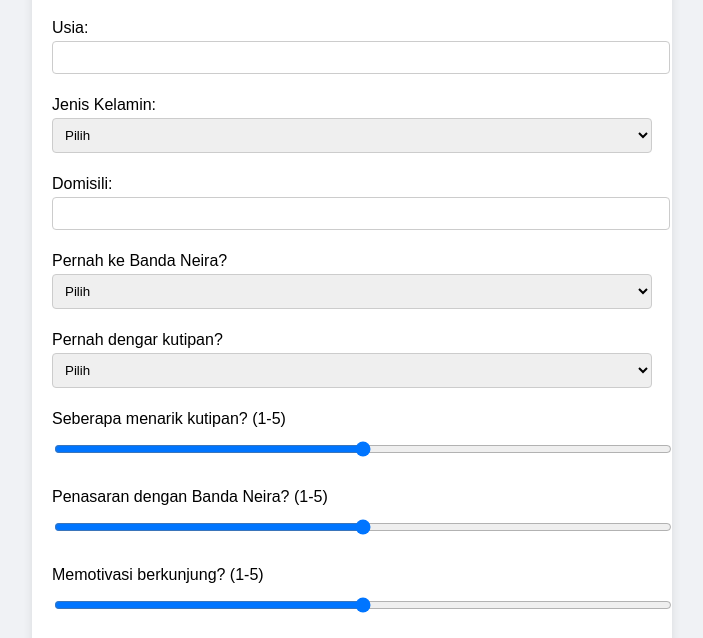
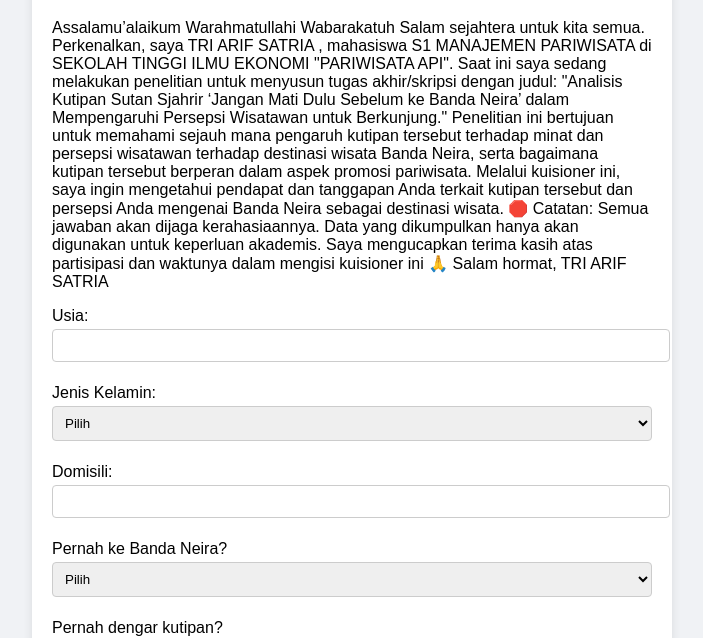
Before and after one commit to arifcoding86/kusioner, a plain HTML site: page index.html in a window 1280 px wide. Shown: the part 121-759 px from the top of the page, without its empty margins (288-991 px from the left). Drawn offline with Linux system fonts and the light colour scheme.

Commit message:
Update index.html

```diff
--- a/index.html
+++ b/index.html
@@ -4,12 +4,36 @@
 <head>
   <meta charset="UTF-8" />
   <meta name="viewport" content="width=device-width, initial-scale=1.0" />
-  <title>Kuisioner Banda Neira</title>
+  <title>Kuisioner Penelitian</title>
   <link rel="stylesheet" href="style.css" />
 </head>
 <body>
   <div class="container">
     <h1>Kuisioner Penelitian</h1>
+    <p>Assalamu’alaikum Warahmatullahi Wabarakatuh
+Salam sejahtera untuk kita semua.
+
+Perkenalkan, saya TRI ARIF SATRIA , mahasiswa S1 MANAJEMEN PARIWISATA di SEKOLAH TINGGI ILMU EKONOMI "PARIWISATA API". Saat ini saya sedang melakukan penelitian untuk menyusun tugas akhir/skripsi dengan judul:
+
+"Analisis Kutipan Sutan Sjahrir ‘Jangan Mati Dulu Sebelum ke Banda Neira’ dalam Mempengaruhi Persepsi Wisatawan untuk Berkunjung."
+
+Penelitian ini bertujuan untuk memahami sejauh mana pengaruh kutipan tersebut terhadap minat dan persepsi wisatawan terhadap destinasi wisata Banda Neira, serta bagaimana kutipan tersebut berperan dalam aspek promosi pariwisata.
+
+Melalui kuisioner ini, saya ingin mengetahui pendapat dan tanggapan Anda terkait kutipan tersebut dan persepsi Anda mengenai Banda Neira sebagai destinasi wisata.
+
+🛑 Catatan:
+
+Semua jawaban akan dijaga kerahasiaannya.
+
+Data yang dikumpulkan hanya akan digunakan untuk keperluan akademis.
+
+Saya mengucapkan terima kasih atas partisipasi dan waktunya dalam mengisi kuisioner ini 🙏
+
+Salam hormat,
+TRI ARIF SATRIA
+
+
+</p>
     <form id="kuisionerForm">
       <label>Usia:<input type="number" name="usia" required></label>
       <label>Jenis Kelamin:
```
